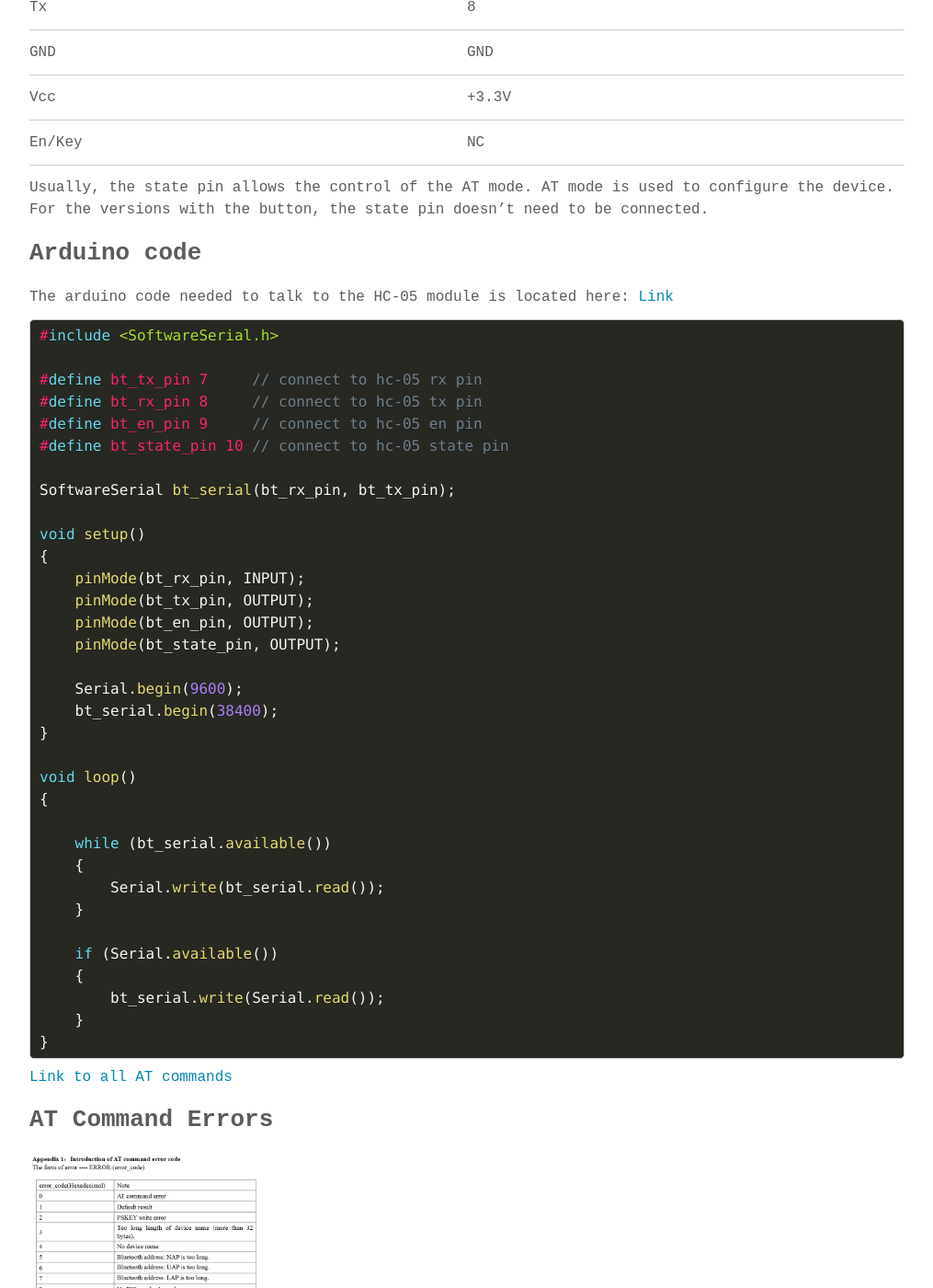
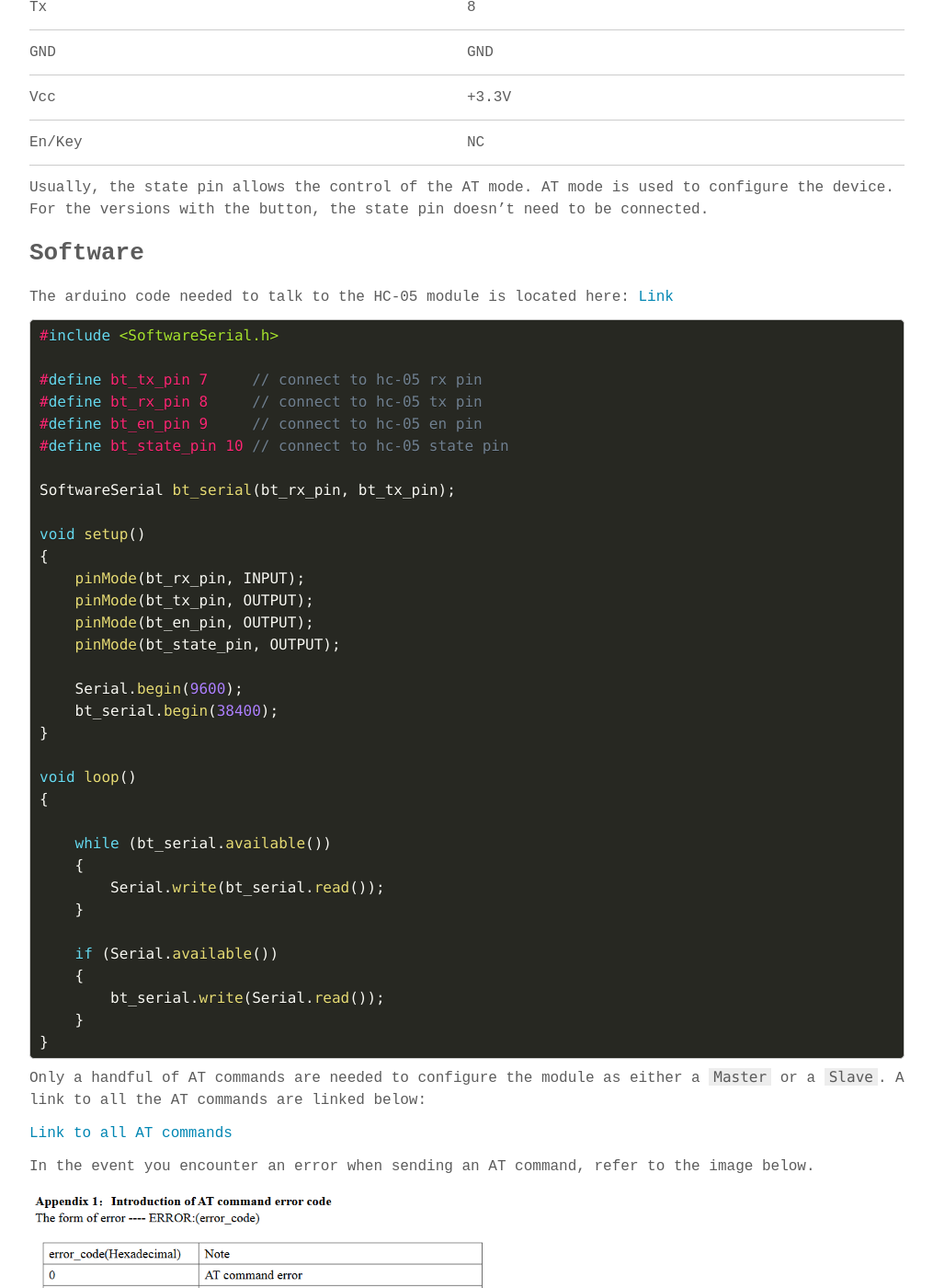
Before and after one commit to hshah89/hshah89.github.io, a Jekyll site: the page built from _posts/2020-01-25-hc-05.md, in a window 1280 px wide and 1400 px high, scrolled down 1277 px. Shown: the whole window at 92% size, without its empty margins (132-1147 px from the left). Built offline with Jekyll 4.4.1, drawn with Linux system fonts in a browser that asks for light colours; some web fonts are replaced.

Commit message:
Update 2020-01-25-hc-05.md

````diff
--- a/_posts/2020-01-25-hc-05.md
+++ b/_posts/2020-01-25-hc-05.md
@@ -45,7 +45,7 @@ Here are the pinouts and connections to an Arduino nano:
 
 Usually, the state pin allows the control of the AT mode. AT mode is used to configure the device. For the versions with the button, the state pin doesn't need to be connected.
 
-## Arduino code
+## Software
 
 The arduino code needed to talk to the HC-05 module is located here: [Link]()
 
@@ -86,9 +86,10 @@ void loop()
 }
 ```
 
+Only a handful of AT commands are needed to configure the module as either a `Master` or a `Slave`. A link to all the AT commands are linked below:
 
 [Link to all AT commands](https://www.itead.cc/wiki/Serial_Port_Bluetooth_Module_(Master/Slave)_:_HC-05)
 
-## AT Command Errors
+In the event you encounter an error when sending an AT command, refer to the image below.
 
-<img src="{{ "/images/hc_05/hc-05_at_commands.png" | prepend: site.baseurl }}" width="250px" align="middle">
+<img src="{{ "/images/hc_05/hc-05_at_commands.png" | prepend: site.baseurl }}" width="500px" align="middle">
````
